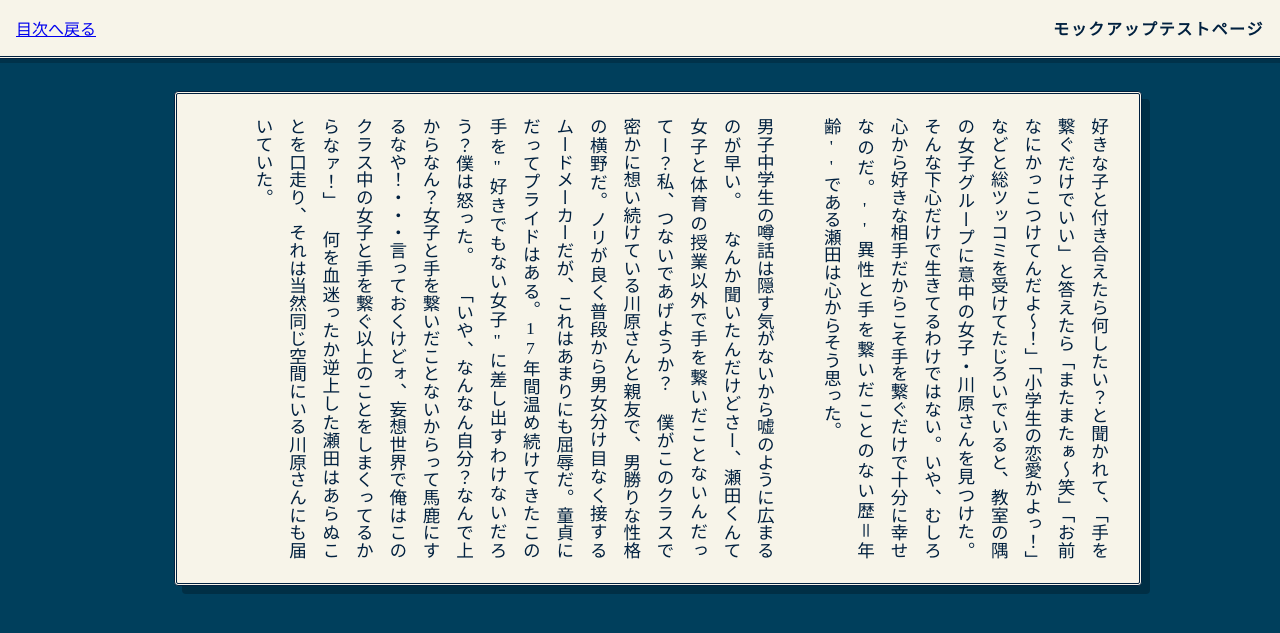
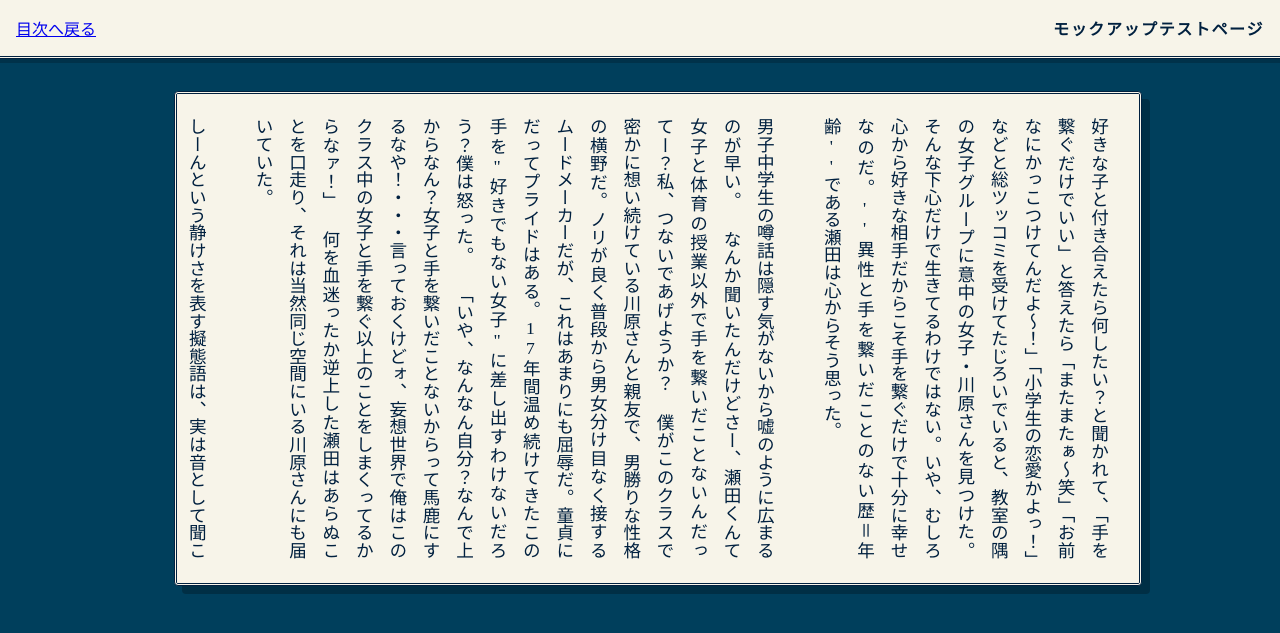
Before and after one commit to REMriaTV/HandtoHand, a Jekyll site: the page built from docs/manuscript/test-manuscript.md, in a window 1280 px wide and 900 px high. Shown: the top 633 px of the window. Built offline with Jekyll 4.4.1, drawn with Linux system fonts in a browser that asks for light colours.

Commit message:
「手」章を1カード内にまとめる修正
<br>でつなぐ

```diff
--- a/docs/manuscript/test-manuscript.md
+++ b/docs/manuscript/test-manuscript.md
@@ -4,9 +4,8 @@
 ---
 
 <p>好きな子と付き合えたら何したい？と聞かれて、「手を繋ぐだけでいい」と答えたら「またまたぁ〜笑」「お前なにかっこつけてんだよ〜！」「小学生の恋愛かよっ！」などと総ツッコミを受けてたじろいでいると、教室の隅の女子グループに意中の女子・川原さんを見つけた。 そんな下心だけで生きてるわけではない。いや、むしろ心から好きな相手だからこそ手を繋ぐだけで十分に幸せなのだ。''異性と手を繋いだことのない歴＝年齢''である瀬田は心からそう思った。<br>
-<br>
-男子中学生の噂話は隠す気がないから嘘のように広まるのが早い。 なんか聞いたんだけどさー、瀬田くんて女子と体育の授業以外で手を繋いだことないんだってー？私、つないであげようか？ 僕がこのクラスで密かに想い続けている川原さんと親友で、男勝りな性格の横野だ。ノリが良く普段から男女分け目なく接するムードメーカーだが、これはあまりにも屈辱だ。童貞にだってプライドはある。17年間温め続けてきたこの手を"好きでもない女子"に差し出すわけないだろう？僕は怒った。 「いや、なんなん自分？なんで上からなん？女子と手を繋いだことないからって馬鹿にするなや！・・・言っておくけどォ、妄想世界で俺はこのクラス中の女子と手を繋ぐ以上のことをしまくってるからなァ！」 何を血迷ったか逆上した瀬田はあらぬことを口走り、それは当然同じ空間にいる川原さんにも届いていた。</p>
-<p>しーんという静けさを表す擬態語は、実は音として聞こえる擬音語だったようで、教室中が凍りつく中最初に物音を立てたのはあの川原さんだった。大きな音を立てて椅子を引くと、まるで耐えきれないというように教室を走り出ていった。瀬田が呆然と教室の出口を見ていると、バチンっと強烈な雷が落ちたかのような衝撃が頭を襲った。 「あんた何言ってんの！？バッカじゃないのマジで！」 横野はバレー部仕込みのアタック動作で男子の頭にツッコミを入れるから、笑いも起きるがその分ダメージも大きい。 「痛ってーな！リンゴ！ニュートンじゃないんだから引力利用して頭たたくなや！」 横野とは小学校から一緒なだけに、あだ名の志保リンを文字ってリンゴと呼んでいる。 「それを言うなら重力でしょ！高さによって重力加速度がプラスされるのよ」 まさかの''手つなぎ童貞''が発覚した上にオチまでついて再び賑やかさを取り戻したクラスに、３時限目のチャイムが鳴った。</p>
+<br>男子中学生の噂話は隠す気がないから嘘のように広まるのが早い。 なんか聞いたんだけどさー、瀬田くんて女子と体育の授業以外で手を繋いだことないんだってー？私、つないであげようか？ 僕がこのクラスで密かに想い続けている川原さんと親友で、男勝りな性格の横野だ。ノリが良く普段から男女分け目なく接するムードメーカーだが、これはあまりにも屈辱だ。童貞にだってプライドはある。17年間温め続けてきたこの手を"好きでもない女子"に差し出すわけないだろう？僕は怒った。 「いや、なんなん自分？なんで上からなん？女子と手を繋いだことないからって馬鹿にするなや！・・・言っておくけどォ、妄想世界で俺はこのクラス中の女子と手を繋ぐ以上のことをしまくってるからなァ！」 何を血迷ったか逆上した瀬田はあらぬことを口走り、それは当然同じ空間にいる川原さんにも届いていた。<br>
+<br>しーんという静けさを表す擬態語は、実は音として聞こえる擬音語だったようで、教室中が凍りつく中最初に物音を立てたのはあの川原さんだった。大きな音を立てて椅子を引くと、まるで耐えきれないというように教室を走り出ていった。瀬田が呆然と教室の出口を見ていると、バチンっと強烈な雷が落ちたかのような衝撃が頭を襲った。 「あんた何言ってんの！？バッカじゃないのマジで！」 横野はバレー部仕込みのアタック動作で男子の頭にツッコミを入れるから、笑いも起きるがその分ダメージも大きい。 「痛ってーな！リンゴ！ニュートンじゃないんだから引力利用して頭たたくなや！」 横野とは小学校から一緒なだけに、あだ名の志保リンを文字ってリンゴと呼んでいる。 「それを言うなら重力でしょ！高さによって重力加速度がプラスされるのよ」 まさかの''手つなぎ童貞''が発覚した上にオチまでついて再び賑やかさを取り戻したクラスに、３時限目のチャイムが鳴った。</p>
 <p>歴史の授業を受け持つクボセンの代わりに同じ社会科だが公民を担当するザキヤマが教室に現れると、やにわに白い紙を前列の生徒に配布した。 「えー、久保先生は風邪でお休みです。なのでこの時間は自習としまーす。自習内容は好きな歴史の時代について、各自リサーチしたことをレポートにして提出してくださーい。」 ザキヤマはそれだけ言うと教卓の椅子にどかっと腰を下ろした。大半の生徒は自習というワードにぬか喜びしたが学年主任を兼ねる山崎先生が教室に居残ることを知って意気消沈した。だが瀬田はそれよりも先ほど教室を飛び出したきり戻ってこない川原さんのことが気になって仕方なかった。</p>
 <p>3限目のチャイムが鳴り始めたとき瀬田は急いで廊下に出てみたが、廊下にも女子トイレのあたりにも川原さんの姿は見当たらなかった。東大を目指していると噂される才女の川原さんが授業に遅刻することは今まで一度もない。まさか自分の発言が彼女の絶対的な意思をも崩させるほどショックを与えてしまったのか...。瀬田は頭を抱えた。 「おおそうだ、瀬田。古代ケルト人の巨石群について調べてるんだって？なかなか面白い着眼点じゃないか。久保先生が褒めてたぞ。」 教卓で時間を潰すのに飽きたザキヤマは先ほどから教室内を練り歩いて各生徒とコミュニケーションを取っていたが、気づくと目の前にいて瀬田が前回の期末テストの裏紙に書いた小ネタに言及した。確かに瀬田は歴史の答案用紙の裏に、ヨーロッパの謎めいたストーンサークルのイラストを落書きした。真ん中に丸い穴の空いた奇岩に向かって太った欧米人の観光客がくぐり抜けにチャレンジするも、見事に挟まってしまい顔を真っ赤にしているネット画像の再現だった。 「はあ、なんかネットで流行ってて。あんまり詳しくは知らないんですけど」 「クボセンはイギリスに留学してたんだぞ。そんなことよく知ってるなあ！」 会話の内容より生徒と交流すること自体に意味を見出すタイプのの適当な相槌を流して、先生、トイレに行ってきますと告げると、すでにザキヤマは隣の生徒に話しかけ始めていた。</p>
 <p>自習といえど無断で授業をサボるような娘じゃないんだけどな、川原さん...！トイレを通り過ぎた瀬田が階段の手前までやってきたとき、隣接する体育館に通じる渡り廊下に何かが落ちているのに気づいた。それは紛れも無く川原さんの愛用の白いハンカチだった。</p>
```
